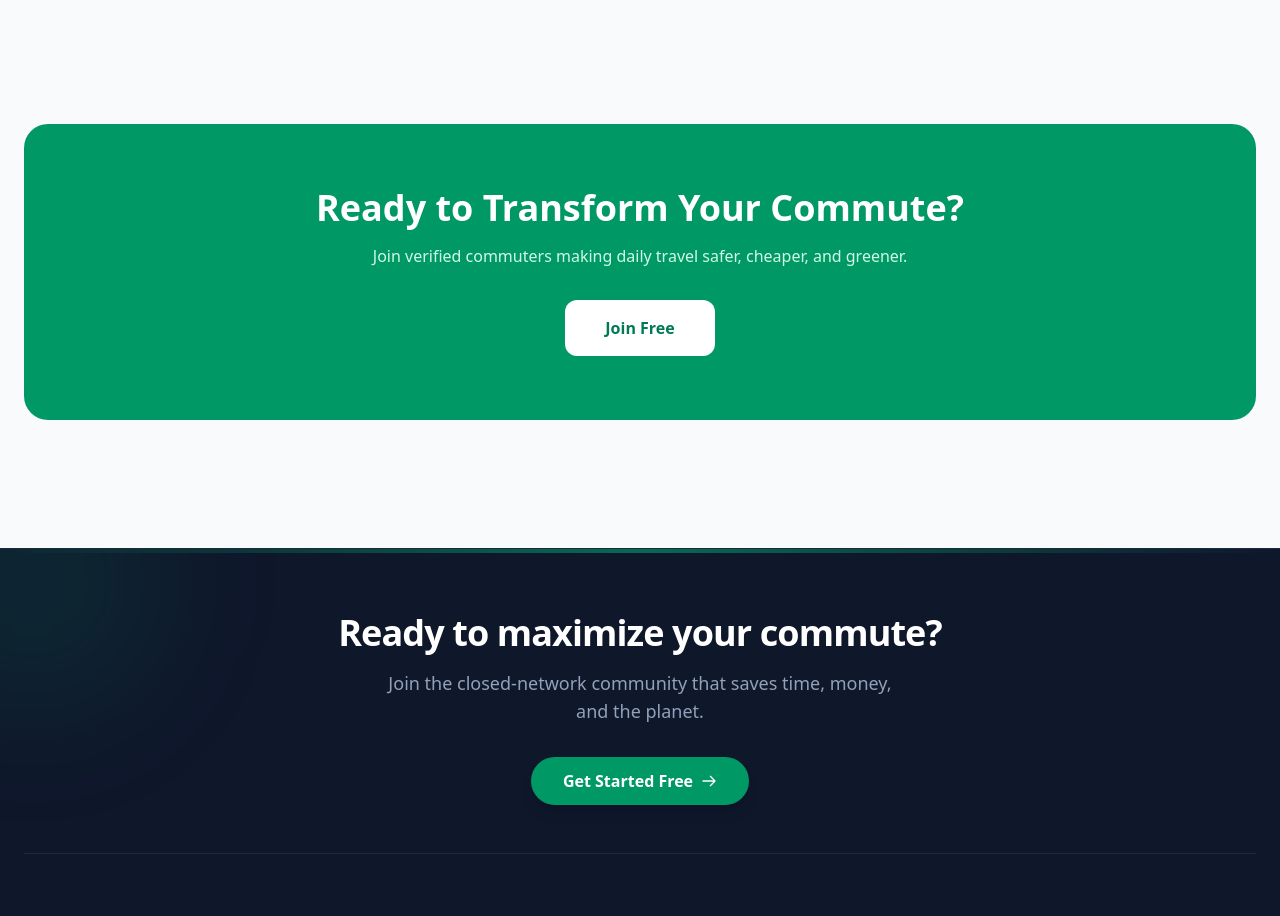
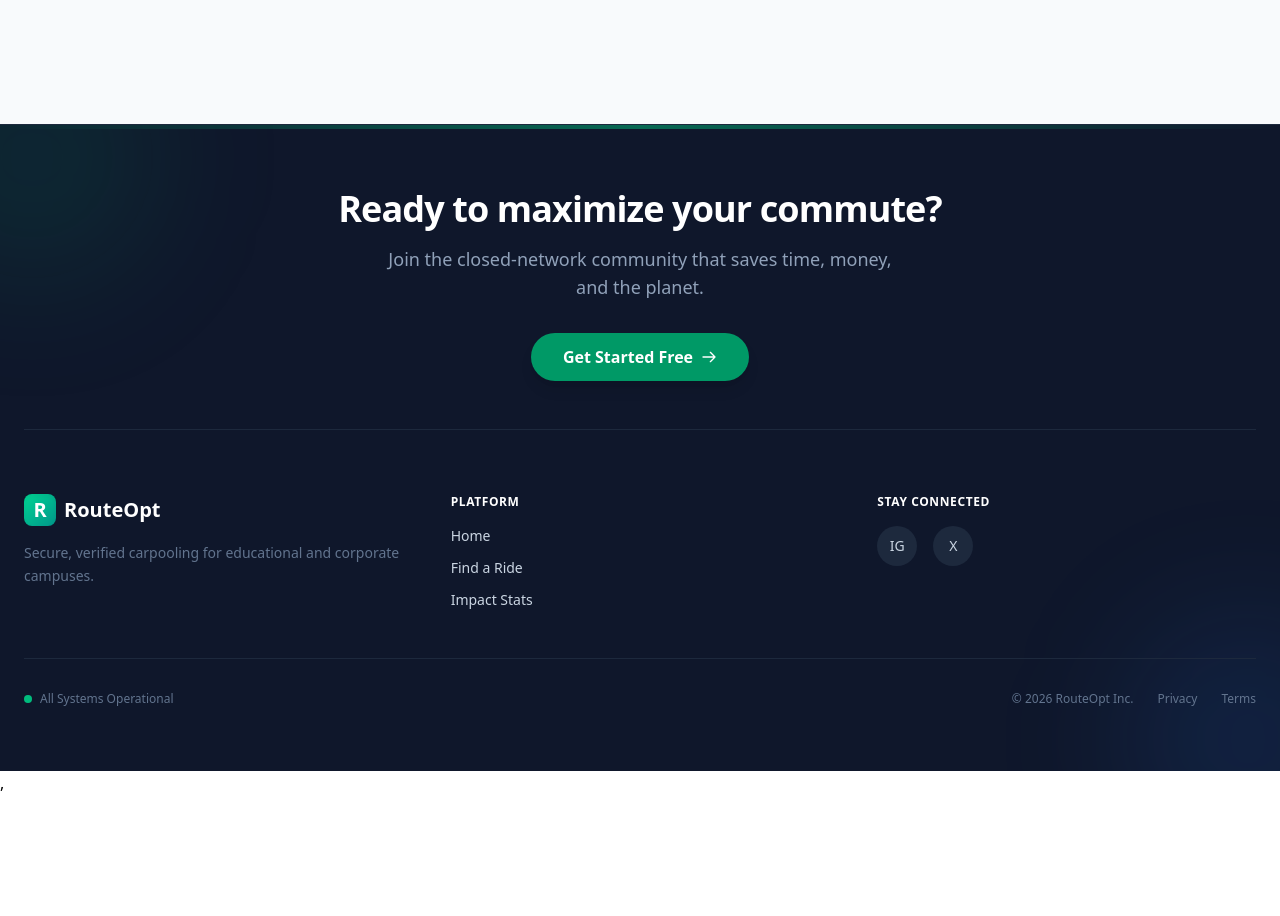
Before and after one commit to bhoominaik16/RouteOpt, a React (Vite) app in the folder web/: page / in a window 1280 px wide. Shown: the part 1603-2519 px from the top of the page. After the commit the page ends 2398 px from the top, so only its background shows below. Built offline with nearby package versions, Linux system fonts and the light colour scheme; no server answers.

Commit message:
ui update

```diff
--- a/web/src/App.jsx
+++ b/web/src/App.jsx
@@ -37,6 +37,7 @@ function App() {
         <Route path="/ride-giver" element={<RideGiver />} />
         <Route path="/ride-taker" element={<RideTaker />} />
         <Route path="/ride-giver-dashboard" element={<RideGiverDashboard />} />
+        <Route path="/ride-details" element={<RideDetails />} />
         <Route path="/admin" element={<AdminDashboard />} />
       </Routes>
       {!isAdminPage && user && <SOSButton user={user} />}
--- a/web/src/pages/Landing.jsx
+++ b/web/src/pages/Landing.jsx
@@ -174,26 +174,6 @@ const Landing = () => {
           />
         </div>
       </section>
-
-      {/* CTA */}
-      <section className="pb-32 px-6 max-w-7xl mx-auto">
-        <div className="bg-emerald-600 rounded-3xl p-12 md:p-16 text-center text-white">
-          <h2 className="text-4xl font-bold mb-4">
-            Ready to Transform Your Commute?
-          </h2>
-          <p className="text-emerald-100 max-w-2xl mx-auto mb-8">
-            Join verified commuters making daily travel safer, cheaper, and
-            greener.
-          </p>
-
-          <Link
-            to={user ? "/ride-selection" : "/auth"}
-            className="inline-block px-10 py-4 bg-white text-emerald-700 font-semibold rounded-xl hover:bg-slate-100 transition"
-          >
-            {user ? "Start Riding" : "Join Free"}
-          </Link>
-        </div>
-      </section>
     </div>
   );
 };
```
